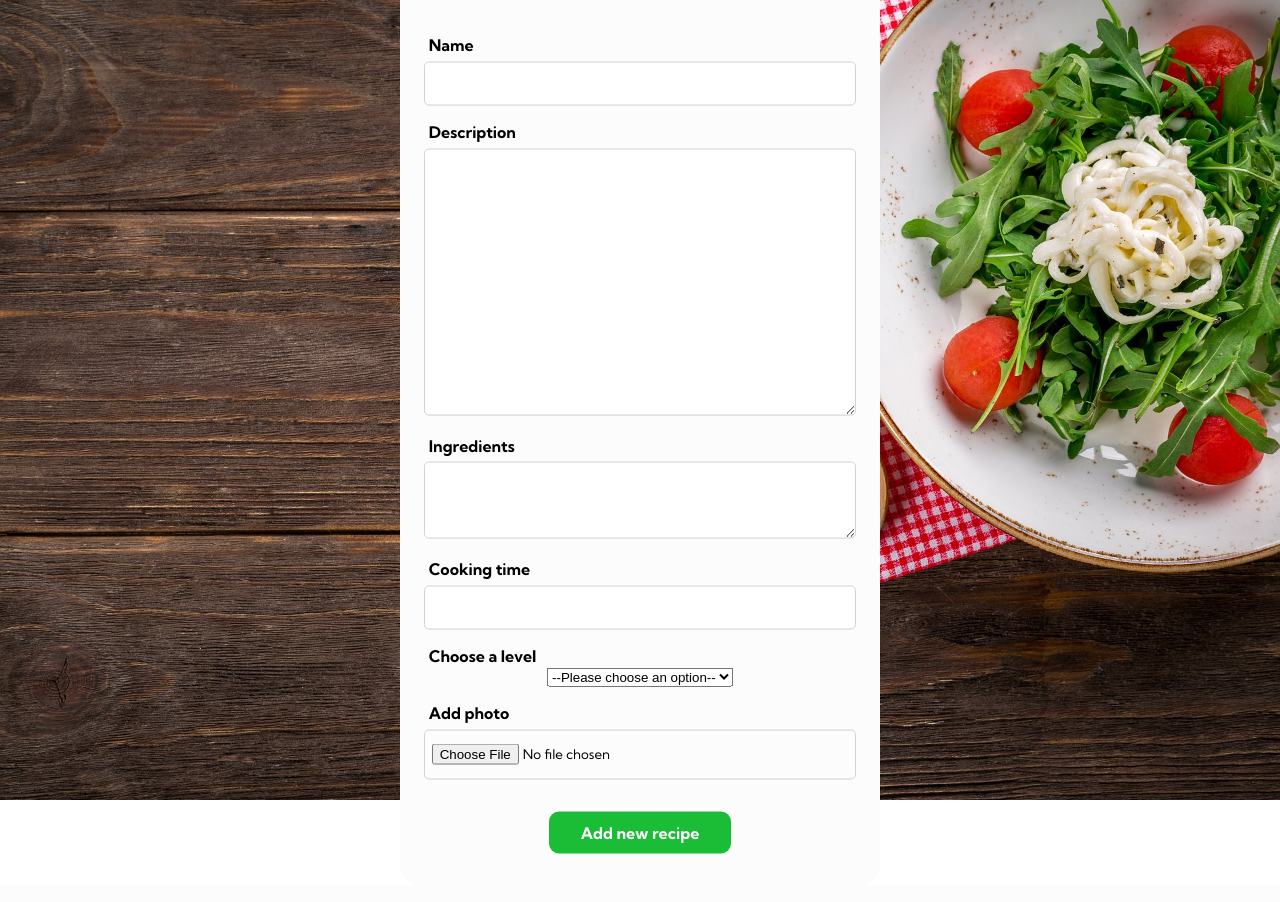
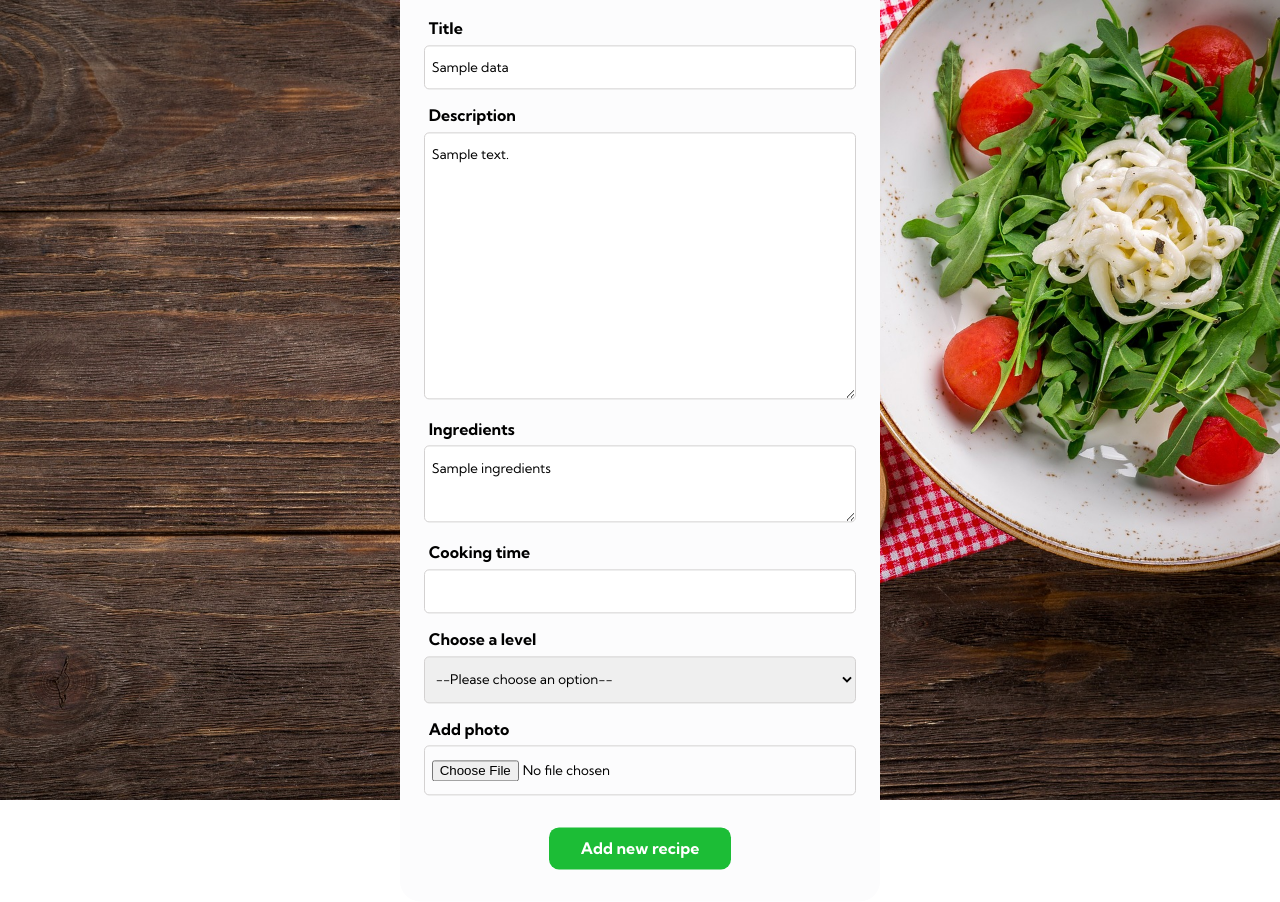
Before and after one commit to Bus1k/CookBook, a PHP site: template views/recipe/create.php in a window 1280 px wide. Before the commit the page ends 854 px from the top, so only its background shows below. Run offline with PHP 8.4, Linux system fonts and the light colour scheme; the template is opened without the code that fills it: most values are stand-ins (such as "Sample title", 1, 10 or a date in 2020); some libraries are stand-ins or nearby versions.

Commit message:
add recipe data validation, add styles for select input

```diff
--- a/config/config.example.php
+++ b/config/config.example.php
@@ -19,7 +19,7 @@ const PATH_ASSETS  = PATH_ROOT.'assets/';
 //  `USER_ID` INT(11) NOT NULL,
 //  `TITLE` VARCHAR(50) DEFAULT NULL,
 //  `IMAGE` VARCHAR(255) DEFAULT NULL,
-//  `DESCRIPTION` VARCHAR(255) DEFAULT NULL,
+//  `DESCRIPTION` TEXT DEFAULT NULL,
 //  `INGREDIENTS` VARCHAR(255) DEFAULT NULL,
 //  `PREP_TIME` INT(11) DEFAULT NULL,
 //  `LEVEL` VARCHAR(50) DEFAULT NULL,
--- a/public/style/main.css
+++ b/public/style/main.css
@@ -203,7 +203,7 @@ div.form, div.singleRecipe {
     margin: 0 auto;
 }
 
-textarea,
+textarea, select,
 .form input {
     font-family: 'Kumbh Sans',
     sans-serif;
--- a/views/recipe/create.php
+++ b/views/recipe/create.php
@@ -4,24 +4,24 @@
             <h1>Create new recipe </h1>
 
             <div class='inputs'>
-                <label for="name"><b>Name</b></label>
-                <input type="text" placeholder="" name="name" id="name" required>
-                <div class='validAlert'></div>
+                <label for="title"><b>Title</b></label>
+                <input type="text" placeholder="" name="title" id="title" required class="<?php echo $model->hasErrors('title') ? 'validAlert' : ''; ?>" value="<?php echo $data['title'] ?? ''; ?>">
+                <div class='validAlert'><?php echo $model->getFirstError('title'); ?></div>
             </div>
             <div class='inputs'>
                 <label for="description"><b>Description</b></label>
-                <textarea name="description" id="description" cols="30" rows="4" required></textarea>
-                <div class='validAlert'></div>
+                <textarea name="description" id="description" cols="30" rows="4" required><?php echo $data['description'] ?? ''; ?></textarea>
+                <div class='validAlert'><?php echo $model->getFirstError('description'); ?></div>
             </div>
             <div class='inputs'>
                 <label for="ingredients"><b>Ingredients</b></label>
-                <textarea name="ingredients" id="ingredients" cols="30" rows="3" required></textarea>
-                <div class='validAlert'></div>
+                <textarea name="ingredients" id="ingredients" cols="30" rows="3" required><?php echo $data['ingredients'] ?? ''; ?></textarea>
+                <div class='validAlert'><?php echo $model->getFirstError('ingredients'); ?></div>
             </div>
             <div class='inputs'>
                 <label for="time"><b>Cooking time</b></label>
-                <input type="number" name="time" id="time" required>
-                <div class='validAlert'></div>
+                <input type="number" min="0" step="5" name="time" id="time" required class="<?php echo $model->hasErrors('time') ? 'validAlert' : ''; ?>" value="<?php echo $data['time'] ?? ''; ?>">
+                <div class='validAlert'><?php echo $model->getFirstError('time'); ?></div>
             </div>
             <div class='inputs'>
                 <label for="level"><b>Choose a level</b></label>
@@ -32,6 +32,7 @@
                     <option value="intermediate">Intermediate</option>
                     <option value="advanced">Advanced</option>
                 </select>
+                <div class='validAlert'><?php echo $model->getFirstError('level'); ?></div>
             </div>
             <div class='inputs'>
                 <label for="photo"><b>Add photo</b></label>
```
Also changed, not shown: controllers/RecipeController.php (+35 -2 lines), models/RecipeModel.php (+7 -1 lines).
